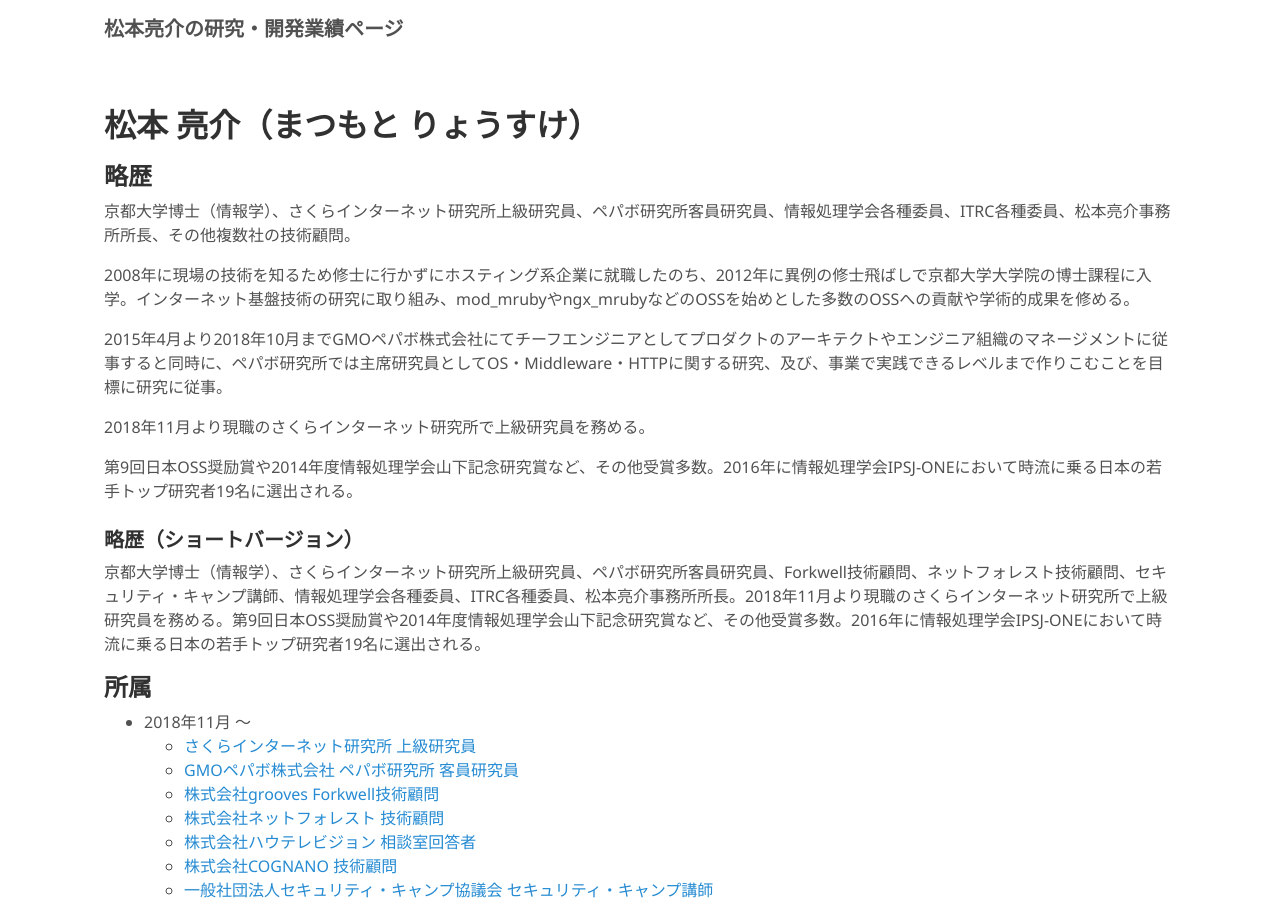
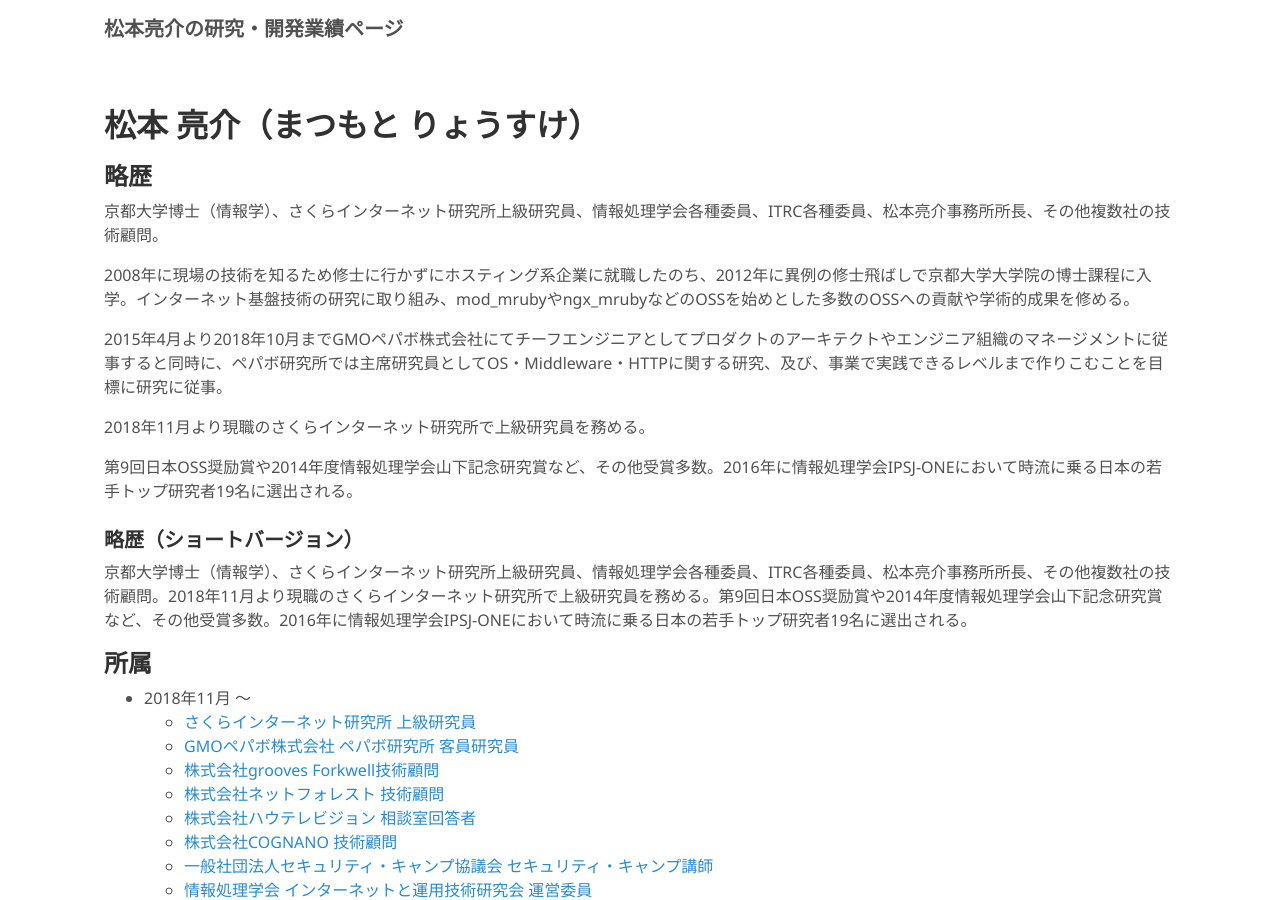
Before and after one commit to matsumotory/matsumotory, a Jekyll site: the page built from index.md, in a window 1280 px wide and 900 px high. Built offline with Jekyll 4.4.1, drawn with Linux system fonts in a browser that asks for light colours; our own code applies the rules of GitHub Pages for plain Markdown files.

Commit message:
Update profile

```diff
--- a/index.md
+++ b/index.md
@@ -6,7 +6,7 @@
 
 ## 略歴
 
-京都大学博士（情報学）、さくらインターネット研究所上級研究員、ペパボ研究所客員研究員、情報処理学会各種委員、ITRC各種委員、松本亮介事務所所長、その他複数社の技術顧問。
+京都大学博士（情報学）、さくらインターネット研究所上級研究員、情報処理学会各種委員、ITRC各種委員、松本亮介事務所所長、その他複数社の技術顧問。
 
 2008年に現場の技術を知るため修士に行かずにホスティング系企業に就職したのち、2012年に異例の修士飛ばしで京都大学大学院の博士課程に入学。インターネット基盤技術の研究に取り組み、mod_mrubyやngx_mrubyなどのOSSを始めとした多数のOSSへの貢献や学術的成果を修める。
 
@@ -18,7 +18,7 @@
 
 ### 略歴（ショートバージョン）
 
-京都大学博士（情報学）、さくらインターネット研究所上級研究員、ペパボ研究所客員研究員、Forkwell技術顧問、ネットフォレスト技術顧問、セキュリティ・キャンプ講師、情報処理学会各種委員、ITRC各種委員、松本亮介事務所所長。2018年11月より現職のさくらインターネット研究所で上級研究員を務める。第9回日本OSS奨励賞や2014年度情報処理学会山下記念研究賞など、その他受賞多数。2016年に情報処理学会IPSJ-ONEにおいて時流に乗る日本の若手トップ研究者19名に選出される。
+京都大学博士（情報学）、さくらインターネット研究所上級研究員、情報処理学会各種委員、ITRC各種委員、松本亮介事務所所長、その他複数社の技術顧問。2018年11月より現職のさくらインターネット研究所で上級研究員を務める。第9回日本OSS奨励賞や2014年度情報処理学会山下記念研究賞など、その他受賞多数。2016年に情報処理学会IPSJ-ONEにおいて時流に乗る日本の若手トップ研究者19名に選出される。
 
 ## 所属
 - 2018年11月 〜
```
Also changed, not shown: 7 other files.
